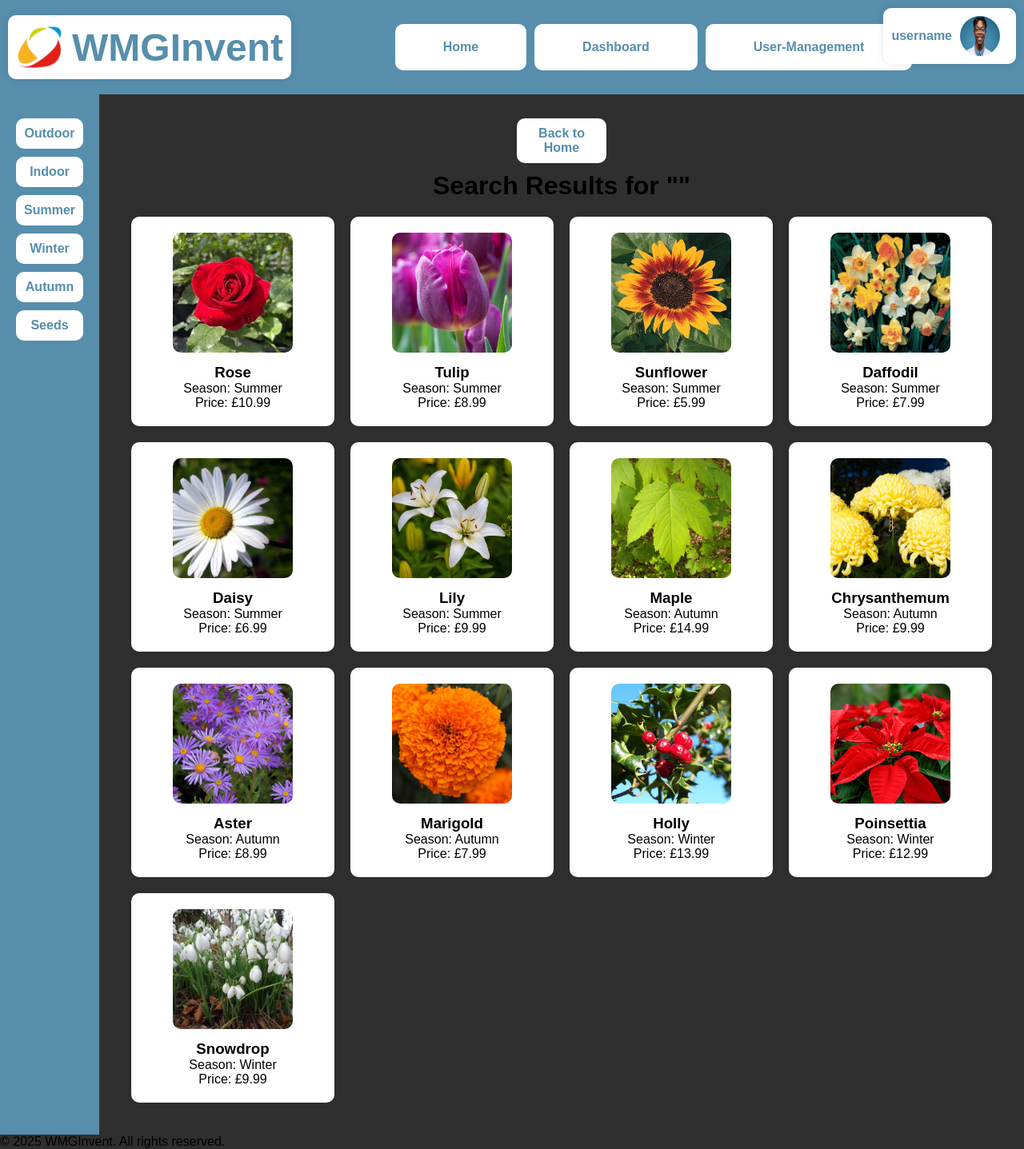
After one commit to CoverlessDev/WM278, a Flask app: page /search in a window 1280 px wide. The commit adds this page. Shown: the whole page at 80% size. Run offline with Flask 3, Linux system fonts and the light colour scheme.

Commit message:
#8 Added product search across all JSON files

```diff
--- a/app.py
+++ b/app.py
@@ -57,6 +57,17 @@ class ProfilePage(MethodView):
         return render_template('pages/profile.html', username="John Doe", user_email="john.doe@example.com")
 
 
+@app.route('/search')
+def search():
+    query = request.args.get('query', '').lower()
+    all_seasons = ['summer', 'autumn', 'winter']
+    results = []
+    for season in all_seasons:
+        inventory = load_inventory(season)
+        results.extend([product for product in inventory if query in product['type_of_plant'].lower()])
+    return render_template('pages/search_results.html', results=results, query=query)
+
+
 app.add_url_rule('/', view_func=HomePage.as_view('home'))
 app.add_url_rule('/product/<season>/<product_name>', view_func=ProductPage.as_view('product'))
 app.add_url_rule('/inventory', view_func=InventoryPage.as_view('inventory'))
--- a/static/css/common.css
+++ b/static/css/common.css
@@ -146,3 +164,25 @@ a:hover {
 .white-box img {
     margin-right: 10px;
 }
+
+.button {
+    display: inline-block;
+    padding: 10px;
+    font-size: 16px;
+    color: var(--secondary-color);
+    background-color: var(--secondary-bg);
+    border: none;
+    border-radius: 10px;
+    text-align: center;
+    text-decoration: none;
+    cursor: pointer;
+    transition: background-color 0.3s ease;
+    font-weight: bold;
+    width: 10%;
+    margin: 10px 0;
+}
+
+.button:hover {
+    background-color: var(--hover-bg);
+    color: var(--hover-color);
+}
--- /dev/null
+++ b/templates/pages/search_results.html
@@ -0,0 +1,63 @@
+<!DOCTYPE html>
+<html>
+<head>
+    <title>Search Results</title>
+    <link rel="stylesheet" type="text/css" href="{{ url_for('static', filename='css/common.css') }}">
+    <style>
+        .grid-container {
+            display: grid;
+            grid-template-columns: repeat(auto-fill, minmax(200px, 1fr));
+            gap: 20px;
+            padding: 20px;
+        }
+
+        .grid-item {
+            background-color: #ffffff;
+            padding: 20px;
+            border-radius: 10px;
+            box-shadow: 0 0 10px rgba(0, 0, 0, 0.1);
+            text-align: center;
+            color: #000000;
+        }
+
+        .grid-item img {
+            width: 150px;
+            height: 150px;
+            object-fit: cover;
+            border-radius: 10px;
+            margin-bottom: 10px;
+        }
+    </style>
+</head>
+<body>
+{% include 'resources/header.html' %}
+
+<div class="container">
+    {% include 'resources/sidebar.html' %}
+    <div class="main-content">
+        <div class="back-button-container">
+            <a href="{{ url_for('home') }}" class="button">Back to Home</a>
+        </div>
+        <h1>Search Results for "{{ query }}"</h1>
+        {% if results %}
+            <div class="grid-container">
+                {% for item in results %}
+                    <div class="grid-item">
+                        <a href="{{ url_for('product', season=item.season, product_name=item.type_of_plant) }}">
+                            <img src="{{ item.image_link }}" alt="{{ item.type_of_plant }}">
+                            <h3>{{ item.type_of_plant }}</h3>
+                        </a>
+                        <p>Season: {{ item.season }}</p>
+                        <p>Price: £{{ item.price }}</p>
+                    </div>
+                {% endfor %}
+            </div>
+        {% else %}
+            <p>No results found.</p>
+        {% endif %}
+    </div>
+</div>
+
+{% include 'resources/footer.html' %}
+</body>
+</html>
```
Also changed, not shown: other parts of static/css/common.css (+25 -7 lines), templates/pages/index.html (+6 -2 lines), templates/pages/product.html (+10 -0 lines), static/search-icon.png (renamed from static/header/search-icon.png).
